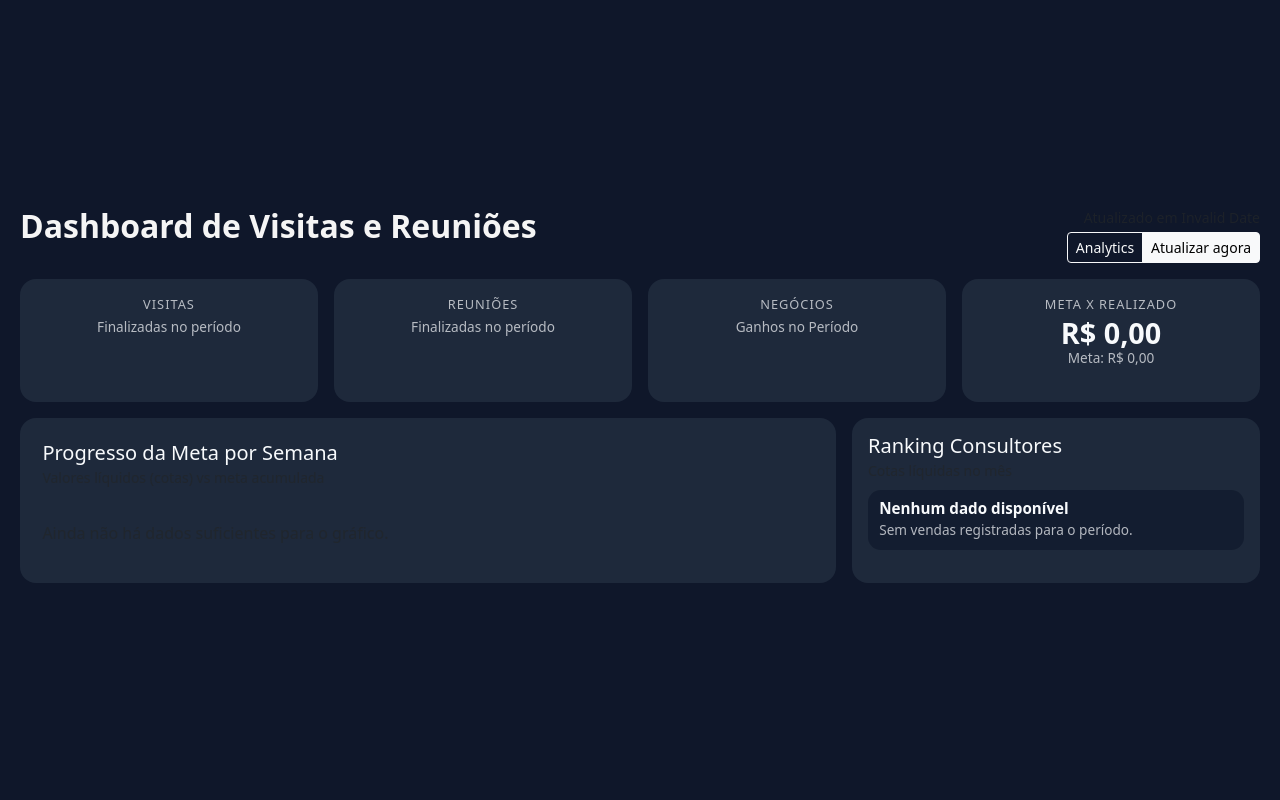
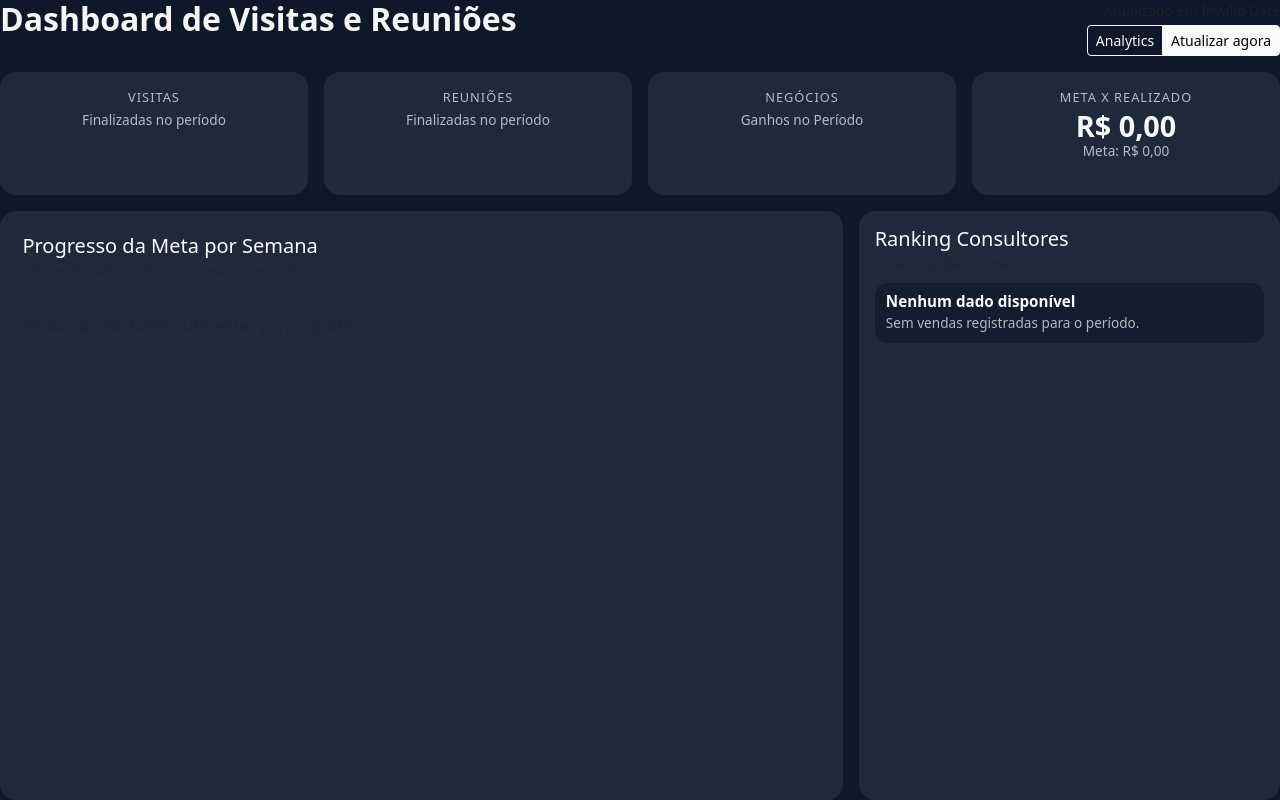
Before and after one commit to queziajesuinod/painel_reobote_consorcios, a Flask app: template templates/dashboard_tarefas.html in a window 1280 px wide. Run offline with Flask 3, Linux system fonts and the light colour scheme; the template is opened without the code that fills it: most values are stand-ins (such as "Sample title", 1, 10 or a date in 2020); parts of the project's set-up code (start-up, migrations or seed data) failed here and were passed over; some libraries are stand-ins or nearby versions.

Commit message:
ajustes na estrutura de layout da dashboard

```diff
--- a/templates/dashboard_tarefas.html
+++ b/templates/dashboard_tarefas.html
@@ -17,6 +17,17 @@
   }
   .dashboard-body footer {
     display: none;
+  }
+  .wide-shell.dashboard-main {
+    padding: 0;
+    width: 100%;
+    height: 100vh;
+  }
+  .wide-shell.dashboard-main .wide-inner {
+    width: 100%;
+    max-width: none;
+    min-height: 100vh;
+    gap: 0.5rem;
   }
   .dashboard-main {
     width: 100%;
```
